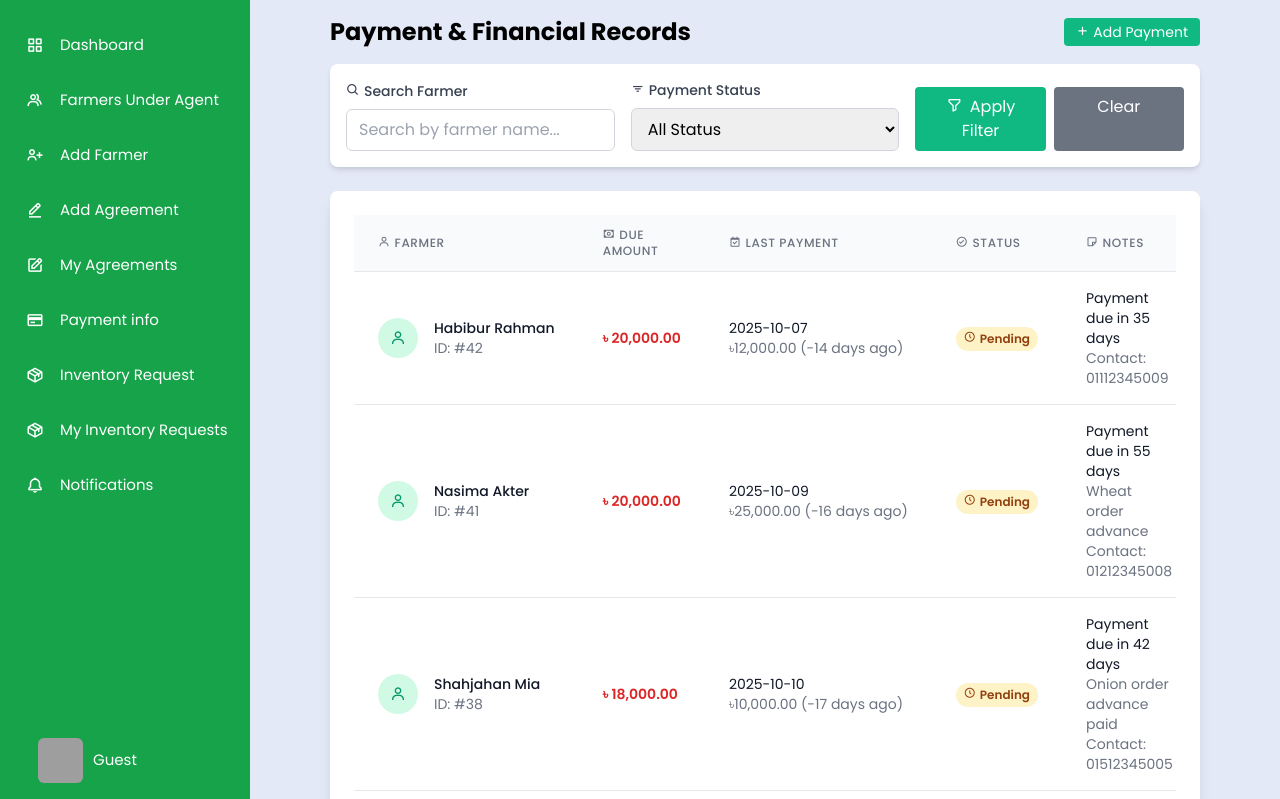
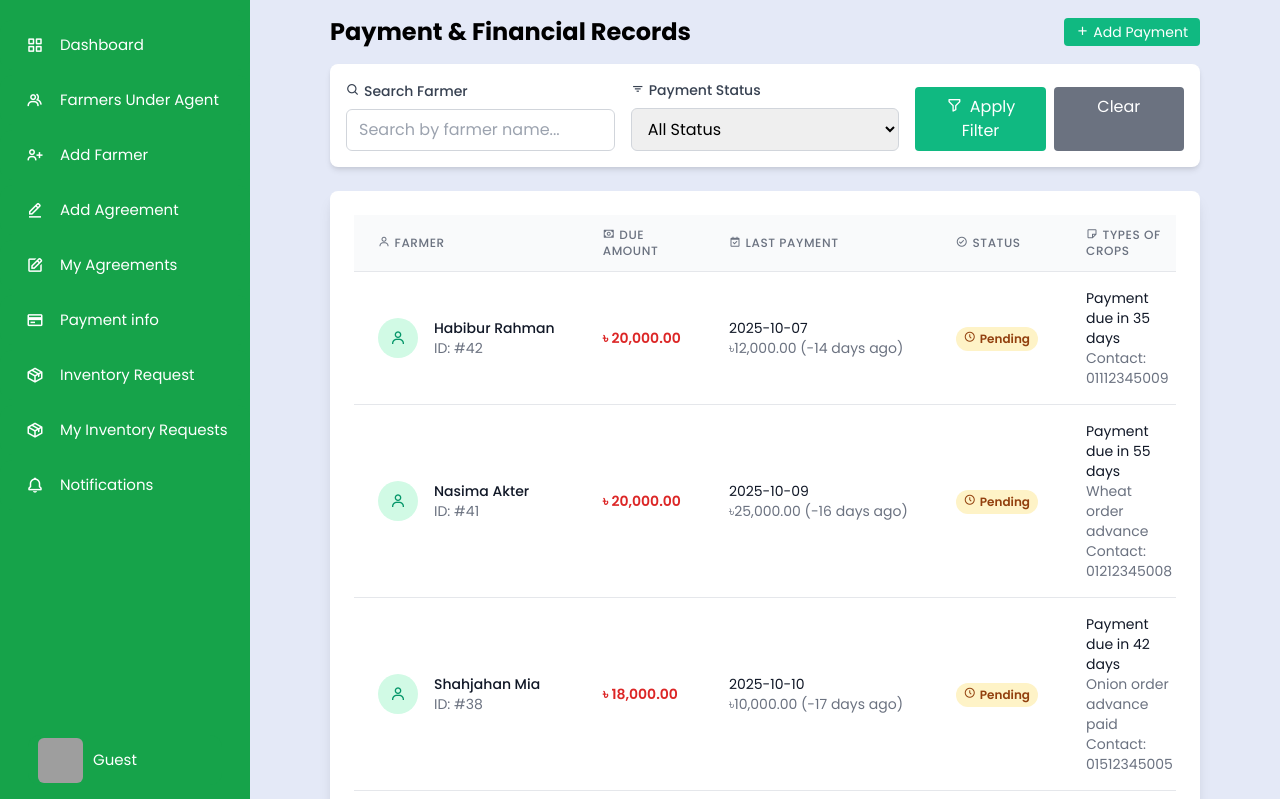
Before and after one commit to TashinParvez/direct-edge, a PHP site: page /Payment-details.php in a window 1280 px wide. Shown: the top 799 px of the page. Run offline with PHP 8.4, Linux system fonts and the light colour scheme; data comes from the database, SQL or seed files in the repository; grey boxes are pictures that could not be loaded.

Commit message:
fix: all check

```diff
--- a/agent-app/Payment-details.php
+++ b/agent-app/Payment-details.php
@@ -413,7 +413,7 @@ $conn->close();
                                         <i class='bx bx-check-circle mr-1'></i>Status
                                     </th>
                                     <th class="px-6 py-3 text-left text-xs font-medium text-gray-500 uppercase tracking-wider">
-                                        <i class='bx bx-note mr-1'></i>Notes
+                                        <i class='bx bx-note mr-1'></i>Types of Crops
                                     </th>
                                     <th class="px-6 py-3 text-center text-xs font-medium text-gray-500 uppercase tracking-wider no-print">
                                         Action
@@ -547,7 +547,7 @@ $conn->close();
 
 
                             <div class="mb-4 md:col-span-2">
-                                <label class="block text-sm font-medium text-gray-700 mb-2">Notes</label>
+                                <label class="block text-sm font-medium text-gray-700 mb-2">Types of Crops</label>
                                 <textarea name="notes" id="notes" rows="3" class="w-full px-3 py-2 border border-gray-300 rounded-md focus:outline-none focus:ring-2 focus:ring-green-500"></textarea>
                             </div>
                         </div>
@@ -697,7 +697,7 @@ $conn->close();
                                 <p><strong>Due Amount:</strong> <span class="${dueAmt > 0 ? 'text-red-600 font-semibold' : 'text-green-600'}">৳ ${dueAmt}</span></p>
                                 <p><strong>Due Date:</strong> ${payment.due_date || 'N/A'}</p>
                                 <p class="col-span-2"><strong>Status:</strong> <span class="px-2 py-1 bg-${payment.status === 'Paid' ? 'green' : payment.status === 'Partial' ? 'yellow' : 'red'}-100 text-${payment.status === 'Paid' ? 'green' : payment.status === 'Partial' ? 'yellow' : 'red'}-800 text-xs rounded-full">${payment.status}</span></p>
-                                ${payment.notes ? `<p class="col-span-2"><strong>Notes:</strong> ${payment.notes}</p>` : ''}
+                                ${payment.notes ? `<p class="col-span-2"><strong>Types of Crops:</strong> ${payment.notes}</p>` : ''}
                             </div>
                         </div>
                     `;
--- a/include/SidebarShop.php
+++ b/include/SidebarShop.php
@@ -146,14 +146,14 @@ if (isset($user_id)) {
                     <i class='bx bx-log-out' id="log_out"></i>
                 </a>
             </li>
-            <li>
+            <!-- <li>
                 <a href="/../shop-owner-app/cart.php"
                     class="<?php echo ($current_page == 'self-service-orders.php') ? 'text-white bg-white' : ''; ?>">
                     <i class='bx bx-store'></i>
                     <span class="links_name">Product Scan</span>
                 </a>
                 <span class="tooltip">Product Scan</span>
-            </li>
+            </li> -->
         </ul>
     </div>
     <script>
```
